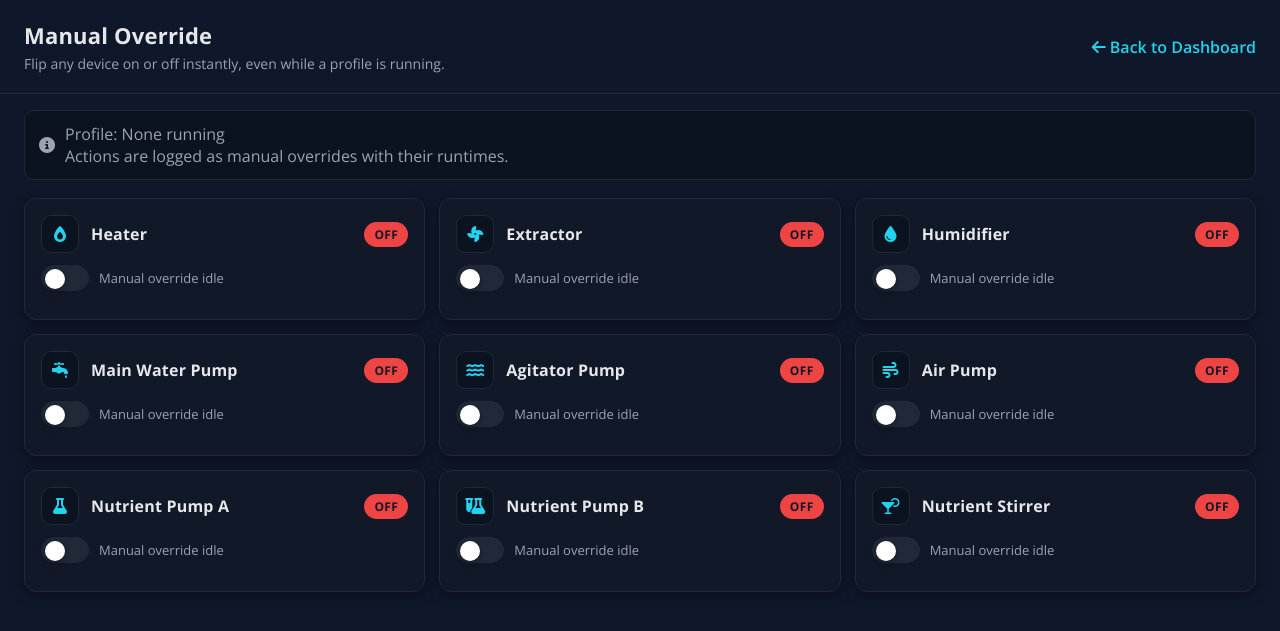
After one commit to Ollie9T7/G, a Flask app: page /manual in a window 1280 px wide. The commit adds this page. Shown: the top 631 px of the page. Run offline with Flask 3, Linux system fonts and the light colour scheme; parts of the project's set-up code (start-up, migrations or seed data) failed here and were passed over.

Commit message:
addition of manual override

```diff
--- a/app.py
+++ b/app.py
@@ -162,6 +162,12 @@ status_data = {
     "reservoir_water_kg": None,
     "pump_cycle_res_before_kg": None,
     "reservoir_last_fill_iso": load_last_fill_iso(),
+
+    # Manual overrides (per-device state + timers)
+    "manual_overrides": {},
+
+    # Concentrate mixer state (used as nutrient stirrer)
+    "concentrate_mix_state": "OFF",
 
     # Agitator/Air pump timers
     "agitator_time_remaining_s": None,
@@ -1320,8 +1326,31 @@ def simulate_profile(profile_name: str, profile_data: dict):
 
 
 
+                # Manual override helpers (per-device opt-out from automation)
+        manual_overrides = status_data.setdefault("manual_overrides", {})
+
+        def _manual_entry(name: str):
+            return manual_overrides.get(name, {}) if isinstance(manual_overrides, dict) else {}
+
+        def _manual_active(name: str) -> bool:
+            try:
+                return bool(_manual_entry(name).get("active"))
+            except Exception:
+                return False
+
+        def _manual_on(name: str) -> bool:
+            try:
+                return str(_manual_entry(name).get("state", "OFF")).upper() == "ON"
+            except Exception:
+                return False
+
+
         # ─── Climate control (fan/heater/humidifier) ───
-        if _last_temp is None or _last_humidity is None:
+        if _manual_active("extractor"):
+            desired = _manual_on("extractor")
+            _set_fan(desired)
+            status_data["fan_state"] = "ON" if desired else "OFF"
+        elif _last_temp is None or _last_humidity is None:
             _set_fan(False);        status_data["fan_state"] = "OFF"
             _set_heater(False);     status_data["heater_state"] = "OFF"
             _set_humidifier(False); status_data["humidifier_state"] = "OFF"
@@ -1360,67 +1389,114 @@ def simulate_profile(profile_name: str, profile_data: dict):
             _set_fan(fan_should_on)
 
             # heater
-            t_min = status_data.get("temperature_min")
-            if t_min is not None and _last_temp is not None:
-                HYST = float((gs.get("hysteresis_temp_heater_c")
-                             if gs.get("hysteresis_temp_heater_c") is not None
-                             else gs.get("hysteresis_temp_c", 0.5)) or 0.0)
-                heater_should_on = devices.heater_on
-                if _last_temp < t_min:
-                    heater_should_on = True
-                elif _last_temp >= (t_min + HYST):
-                    heater_should_on = False
-                heater_min_on = int(gs.get("heater_min_on_s", 0) or 0)
-                if ((not heater_should_on) and devices.heater_on and devices.heater_on_since is not None
-                        and (_mono() - devices.heater_on_since) < heater_min_on):
-                    heater_should_on = True
-                _set_heater(heater_should_on)
-                status_data["heater_state"] = "ON" if heater_should_on else "OFF"
+            if _manual_active("heater"):
+                desired_heat = _manual_on("heater")
+                _set_heater(desired_heat)
+                status_data["heater_state"] = "ON" if desired_heat else "OFF"
+            else:
+                t_min = status_data.get("temperature_min")
+                if t_min is not None and _last_temp is not None:
+                    HYST = float((gs.get("hysteresis_temp_heater_c")
+                                 if gs.get("hysteresis_temp_heater_c") is not None
+                                 else gs.get("hysteresis_temp_c", 0.5)) or 0.0)
+                    heater_should_on = devices.heater_on
+                    if _last_temp < t_min:
+                        heater_should_on = True
+                    elif _last_temp >= (t_min + HYST):
+                        heater_should_on = False
+                    heater_min_on = int(gs.get("heater_min_on_s", 0) or 0)
+                    if ((not heater_should_on) and devices.heater_on and devices.heater_on_since is not None
+                            and (_mono() - devices.heater_on_since) < heater_min_on):
+                        heater_should_on = True
+                    _set_heater(heater_should_on)
+                    status_data["heater_state"] = "ON" if heater_should_on else "OFF"
 
             # humidifier
-            h_min = status_data.get("humidity_min")
-            if h_min is not None and _last_humidity is not None:
-                HUM_HYST = float((gs.get("hysteresis_humidity_humidifier_pct")
-                                 if gs.get("hysteresis_humidity_humidifier_pct") is not None
-                                 else gs.get("hysteresis_humidity_pct", 1.5)) or 0.0)
-                humid_should_on = devices.humidifier_on
-                if _last_humidity < h_min:
-                    humid_should_on = True
-                elif _last_humidity >= (h_min + HUM_HYST):
-                    humid_should_on = False
-                humidifier_min_on = int(gs.get("humidifier_min_on_s", 0) or 0)
-                if ((not humid_should_on) and devices.humidifier_on and devices.humidifier_on_since is not None
-                        and (_mono() - devices.humidifier_on_since) < humidifier_min_on):
-                    humid_should_on = True
-                _set_humidifier(humid_should_on)
-                status_data["humidifier_state"] = "ON" if humid_should_on else "OFF"
+            if _manual_active("humidifier"):
+                desired_humid = _manual_on("humidifier")
+                _set_humidifier(desired_humid)
+                status_data["humidifier_state"] = "ON" if desired_humid else "OFF"
+            else:
+                h_min = status_data.get("humidity_min")
+                if h_min is not None and _last_humidity is not None:
+                    HUM_HYST = float((gs.get("hysteresis_humidity_humidifier_pct")
+                                     if gs.get("hysteresis_humidity_humidifier_pct") is not None
+                                     else gs.get("hysteresis_humidity_pct", 1.5)) or 0.0)
+                    humid_should_on = devices.humidifier_on
+                    if _last_humidity < h_min:
+                        humid_should_on = True
+                    elif _last_humidity >= (h_min + HUM_HYST):
+                        humid_should_on = False
+                    humidifier_min_on = int(gs.get("humidifier_min_on_s", 0) or 0)
+                    if ((not humid_should_on) and devices.humidifier_on and devices.humidifier_on_since is not None
+                            and (_mono() - devices.humidifier_on_since) < humidifier_min_on):
+                        humid_should_on = True
+                    _set_humidifier(humid_should_on)
+                    status_data["humidifier_state"] = "ON" if humid_should_on else "OFF"
 
         # ─── Pump window hard gate ───
         win_on  = profile_data.get("pump", {}).get("_win_on_h")
         win_off = profile_data.get("pump", {}).get("_win_off_h")
         allowed_now = _in_hour_window(win_on, win_off)
+        manual_pump_active = _manual_active("main_pump")
+        manual_ag_active = _manual_active("agitator_pump")
+        manual_air_active = _manual_active("air_pump")
+
+        if manual_pump_active:
+            desired_pump = _manual_on("main_pump")
+            _set_main_pump(desired_pump)
+            status_data["pump_state"] = "ON" if desired_pump else "OFF"
+            status_data["pump_phase_end_ts"] = None
+            status_data["pump_time_remaining_s"] = None
+        if manual_ag_active:
+            desired_ag = _manual_on("agitator_pump")
+            _set_agitator(desired_ag)
+            status_data["agitator_state"] = "ON" if desired_ag else "OFF"
+            status_data["agitator_phase_end_ts"] = None
+            status_data["agitator_time_remaining_s"] = None
+        if manual_air_active:
+            desired_air = _manual_on("air_pump")
+            _set_air_pump(desired_air)
+            status_data["air_pump_state"] = "ON" if desired_air else "OFF"
+            status_data["air_pump_phase_end_ts"] = None
+            status_data["air_pump_time_remaining_s"] = None
+
         if not allowed_now:
-            if status_data.get("pump_state") == "ON":
+            if status_data.get("pump_state") == "ON" and not manual_pump_active:
                 status_data["pump_state"] = "OFF"
                 _set_main_pump(False)
                 status_data["pump_phase_end_ts"] = None
                 status_data["pump_time_remaining_s"] = None
-            if status_data.get("agitator_state") == "ON":
+            if status_data.get("agitator_state") == "ON" and not manual_ag_active:
                 _set_agitator(False); status_data["agitator_state"] = "OFF"
                 status_data["agitator_phase_end_ts"] = None
                 status_data["agitator_time_remaining_s"] = None
-            if status_data.get("air_pump_state") == "ON":
+            if status_data.get("air_pump_state") == "ON" and not manual_air_active:
                 _set_air_pump(False); status_data["air_pump_state"] = "OFF"
                 status_data["air_pump_phase_end_ts"] = None
                 status_data["air_pump_time_remaining_s"] = None
             next_on_due_at = _next_window_open_ts(win_on, win_off, now_dt=datetime.datetime.now())
-            if STOP_EVENT.wait(0.25):
-                return
-            continue
+            if not (manual_pump_active or manual_ag_active or manual_air_active):
+                if STOP_EVENT.wait(0.25):
+                    return
+                continue
 
 
         # ─── Scheduler (pump + premix) ───
-        if pump_off <= 0 and pump_on <= 0:
+        manual_scheduler_locked = manual_pump_active or manual_ag_active or manual_air_active
+        if manual_scheduler_locked:
+            if (not manual_pump_active) and status_data.get("pump_state") == "ON":
+                status_data["pump_state"] = "OFF"
+                _set_main_pump(False)
+            status_data["pump_phase_end_ts"] = None if not manual_pump_active else status_data.get("pump_phase_end_ts")
+            status_data["pump_time_remaining_s"] = None
+            if not manual_ag_active:
+                status_data["agitator_phase_end_ts"] = None
+                status_data["agitator_time_remaining_s"] = None
+            if not manual_air_active:
+                status_data["air_pump_phase_end_ts"] = None
+                status_data["air_pump_time_remaining_s"] = None
+        elif pump_off <= 0 and pump_on <= 0:
             # disabled
             if status_data.get("pump_state") == "ON":
                 status_data["pump_state"] = "OFF"
@@ -1498,7 +1574,8 @@ def simulate_profile(profile_name: str, profile_data: dict):
                     status_data["air_pump_phase_end_ts"] = None
                     status_data["air_pump_time_remaining_s"] = None
 
-        # ─── Update countdowns (for UI) ───
+
+# ─── Update countdowns (for UI) ───
         if status_data.get("pump_state") == "ON":
             end_ts = status_data.get("pump_phase_end_ts")
             if isinstance(end_ts, (int, float)) and end_ts > 0:
@@ -1728,11 +1805,13 @@ app.config["CTX"] = CTX  # make available to blueprints via current_app.config["
 from web.profiles_routes import bp as profiles_bp
 from web.control_routes import bp as control_bp
 from web.system_routes import bp as system_bp
+from web.manual_routes import bp as manual_bp
 
 app.register_blueprint(system_bp)       # '/', '/status.json', '/settings/global', etc.
 app.register_blueprint(profiles_bp)     # '/profiles', '/new', '/edit/...', archive/restore/duplicate
 app.register_blueprint(control_bp)      # '/run/...', '/stop', '/pause', '/unpause', '/resume', '/dismiss-resume'
 app.register_blueprint(reservoirs_bp)   # for the reservoir management
+app.register_blueprint(manual_bp)
 
 # Scale settings + raw data API (keeps same routes as before)
 from sensors.scale_api import scale_bp
--- a/templates/dashboard.html
+++ b/templates/dashboard.html
@@ -1111,6 +1111,12 @@ function updateSensors(d){
   function wireControls() {
     wireAjaxForm('ap-form-pause');
     wireAjaxForm('ap-form-unpause');
+    const manualBtn = document.getElementById('lss-manual');
+    if (manualBtn) {
+      manualBtn.addEventListener('click', () => {
+        window.location.href = '/manual';
+      });
+    }
   }
 
   // --- Poller ---
--- /dev/null
+++ b/templates/manual_override.html
@@ -0,0 +1,293 @@
+<!DOCTYPE html>
+<html lang="en">
+<head>
+  <meta charset="UTF-8" />
+  <title>Manual Override</title>
+  <link rel="preconnect" href="https://fonts.googleapis.com">
+  <link rel="preconnect" href="https://fonts.gstatic.com" crossorigin>
+  <link href="https://fonts.googleapis.com/css2?family=Open+Sans:wght@400;600;700&display=swap" rel="stylesheet">
+  <link rel="stylesheet" href="https://cdnjs.cloudflare.com/ajax/libs/font-awesome/6.5.0/css/all.min.css">
+  <meta name="viewport" content="width=device-width, initial-scale=1">
+  <style>
+    :root {
+      --bg: #0f172a;
+      --card: #111827;
+      --border: #1f2937;
+      --text: #e5e7eb;
+      --muted: #9ca3af;
+      --accent: #22d3ee;
+      --pill-on: #22c55e;
+      --pill-off: #ef4444;
+    }
+    * { box-sizing: border-box; }
+    body {
+      margin: 0;
+      font-family: 'Open Sans', system-ui, -apple-system, sans-serif;
+      background: var(--bg);
+      color: var(--text);
+      min-height: 100vh;
+    }
+    header {
+      padding: 20px 24px;
+      border-bottom: 1px solid var(--border);
+      display: flex;
+      align-items: center;
+      justify-content: space-between;
+    }
+    .title {
+      font-size: 22px;
+      font-weight: 700;
+      letter-spacing: 0.2px;
+    }
+    .subtitle {
+      color: var(--muted);
+      margin-top: 4px;
+      font-size: 14px;
+    }
+    .nav-link {
+      color: var(--accent);
+      text-decoration: none;
+      font-weight: 600;
+    }
+    .wrapper { padding: 16px 24px 32px; }
+    .banner {
+      background: #0b1220;
+      border: 1px solid var(--border);
+      border-radius: 10px;
+      padding: 12px 14px;
+      color: var(--muted);
+      margin-bottom: 18px;
+      display: flex;
+      gap: 10px;
+      align-items: center;
+    }
+    .card-grid {
+      display: grid;
+      grid-template-columns: repeat(auto-fit, minmax(320px, 1fr));
+      gap: 14px;
+    }
+    .card {
+      background: var(--card);
+      border: 1px solid var(--border);
+      border-radius: 12px;
+      padding: 16px;
+      display: flex;
+      flex-direction: column;
+      gap: 12px;
+      box-shadow: 0 4px 12px rgba(0,0,0,0.35);
+    }
+    .card-header {
+      display: flex;
+      justify-content: space-between;
+      align-items: center;
+      font-weight: 700;
+      letter-spacing: 0.2px;
+    }
+    .pill {
+      padding: 4px 10px;
+      border-radius: 999px;
+      font-size: 12px;
+      font-weight: 700;
+      letter-spacing: 0.4px;
+      color: #0b111f;
+    }
+    .pill.on { background: var(--pill-on); }
+    .pill.off { background: var(--pill-off); color: #111827; }
+    .toggle {
+      position: relative;
+      width: 48px;
+      height: 26px;
+      background: #1f2937;
+      border-radius: 20px;
+      border: 1px solid var(--border);
+      cursor: pointer;
+      transition: all 0.2s ease;
+    }
+    .toggle::after {
+      content: '';
+      position: absolute;
+      top: 3px;
+      left: 3px;
+      width: 20px;
+      height: 20px;
+      background: #fff;
+      border-radius: 50%;
+      transition: transform 0.2s ease;
+      box-shadow: 0 2px 6px rgba(0,0,0,0.35);
+    }
+    .toggle.on {
+      background: #0ea5e9;
+      border-color: #38bdf8;
+    }
+    .toggle.on::after { transform: translateX(22px); }
+    .card-footer {
+      display: flex;
+      justify-content: space-between;
+      align-items: center;
+      color: var(--muted);
+      font-size: 13px;
+    }
+    .status-line { color: var(--muted); font-size: 13px; }
+    .grid-item { display: flex; gap: 12px; align-items: center; }
+    .icon-box {
+      width: 38px;
+      height: 38px;
+      border-radius: 10px;
+      background: #0b1220;
+      display: grid;
+      place-items: center;
+      color: var(--accent);
+      border: 1px solid var(--border);
+    }
+    .device-name { font-weight: 700; }
+    .toggle-row { display: flex; align-items: center; gap: 10px; }
+    .muted { color: var(--muted); }
+  </style>
+</head>
+<body>
+  <header>
+    <div>
+      <div class="title">Manual Override</div>
+      <div class="subtitle">Flip any device on or off instantly, even while a profile is running.</div>
+    </div>
+    <a href="/" class="nav-link"><i class="fa-solid fa-arrow-left"></i> Back to Dashboard</a>
+  </header>
+  <div class="wrapper">
+    <div class="banner">
+      <i class="fa-solid fa-circle-info"></i>
+      <div>
+        <div id="profile-label">Profile: None running</div>
+        <div class="muted">Actions are logged as manual overrides with their runtimes.</div>
+      </div>
+    </div>
+
+    <div class="card-grid" id="card-grid"></div>
+  </div>
+
+  <script>
+    const DEVICES = [
+      { key: 'heater', label: 'Heater', icon: 'fa-fire-flame-simple' },
+      { key: 'extractor', label: 'Extractor', icon: 'fa-fan' },
+      { key: 'humidifier', label: 'Humidifier', icon: 'fa-droplet' },
+      { key: 'main_pump', label: 'Main Water Pump', icon: 'fa-faucet-drip' },
+      { key: 'agitator_pump', label: 'Agitator Pump', icon: 'fa-water' },
+      { key: 'air_pump', label: 'Air Pump', icon: 'fa-wind' },
+      { key: 'nutrient_pump_a', label: 'Nutrient Pump A', icon: 'fa-flask' },
+      { key: 'nutrient_pump_b', label: 'Nutrient Pump B', icon: 'fa-flask-vial' },
+      { key: 'nutrient_stirrer', label: 'Nutrient Stirrer', icon: 'fa-martini-glass-citrus' },
+    ];
+
+    function pillClass(state) { return state === 'ON' ? 'pill on' : 'pill off'; }
+
+    function buildCards() {
+      const grid = document.getElementById('card-grid');
+      grid.innerHTML = '';
+      DEVICES.forEach(dev => {
+        const card = document.createElement('div');
+        card.className = 'card';
+        card.innerHTML = `
+          <div class="card-header">
+            <div class="grid-item">
+              <div class="icon-box"><i class="fa-solid ${dev.icon}"></i></div>
+              <div class="device-name">${dev.label}</div>
+            </div>
+            <span class="pill off" data-pill="${dev.key}">OFF</span>
+          </div>
+          <div class="toggle-row">
+            <div class="toggle" role="switch" aria-checked="false" tabindex="0" data-toggle="${dev.key}"></div>
+            <div class="status-line" id="status-${dev.key}">Awaiting status…</div>
+          </div>
+          <div class="card-footer">
+            <span class="muted" id="since-${dev.key}"></span>
+            <span class="muted" id="duration-${dev.key}"></span>
+          </div>
+        `;
+        grid.appendChild(card);
+      });
+    }
+
+    async function fetchStatus() {
+      try {
+        const resp = await fetch('/manual/api/status', { cache: 'no-store' });
+        const data = await resp.json();
+        applyStatus(data);
+      } catch (err) {
+        console.warn('manual status error', err);
+      }
+    }
+
+    async function toggleDevice(key, on) {
+      try {
+        const resp = await fetch('/manual/api/toggle', {
+          method: 'POST',
+          headers: { 'Content-Type': 'application/json' },
+          body: JSON.stringify({ device: key, on }),
+        });
+        const data = await resp.json();
+        if (data.devices) applyStatus({ devices: data.devices });
+      } catch (err) {
+        console.warn('manual toggle failed', err);
+      }
+    }
+
+    function applyStatus(payload) {
+      const profile = payload.running_profile;
+      document.getElementById('profile-label').textContent = profile ? `Profile running: ${profile}` : 'Profile: None running';
+      const devices = payload.devices || {};
+      DEVICES.forEach(dev => {
+        const info = devices[dev.key] || {};
+        const state = (info.state || 'OFF').toUpperCase();
+        const pill = document.querySelector(`[data-pill="${dev.key}"]`);
+        const toggle = document.querySelector(`[data-toggle="${dev.key}"]`);
+        const statusLine = document.getElementById(`status-${dev.key}`);
+        const since = document.getElementById(`since-${dev.key}`);
+        const duration = document.getElementById(`duration-${dev.key}`);
+        if (pill) {
+          pill.textContent = state;
+          pill.className = pillClass(state);
+        }
+        if (toggle) {
+          toggle.classList.toggle('on', state === 'ON');
+          toggle.setAttribute('aria-checked', state === 'ON');
+        }
+        if (statusLine) {
+          statusLine.textContent = info.manual_active ? 'Manual override active' : 'Manual override idle';
+        }
+        if (since) {
+          since.textContent = info.since ? `Since: ${info.since}` : '';
+        }
+        if (duration) {
+          duration.textContent = info.last_duration_s ? `Last run: ${Math.round(info.last_duration_s)}s` : '';
+        }
+      });
+    }
+
+    document.addEventListener('click', (e) => {
+      const toggleEl = e.target.closest('[data-toggle]');
+      if (!toggleEl) return;
+      const key = toggleEl.getAttribute('data-toggle');
+      const next = !toggleEl.classList.contains('on');
+      toggleEl.classList.toggle('on', next);
+      toggleEl.setAttribute('aria-checked', next);
+      toggleDevice(key, next);
+    });
+
+    document.addEventListener('keydown', (e) => {
+      const toggleEl = e.target.closest('[data-toggle]');
+      if (!toggleEl) return;
+      if (e.key === 'Enter' || e.key === ' ') {
+        e.preventDefault();
+        const key = toggleEl.getAttribute('data-toggle');
+        const next = !toggleEl.classList.contains('on');
+        toggleEl.classList.toggle('on', next);
+        toggleEl.setAttribute('aria-checked', next);
+        toggleDevice(key, next);
+      }
+    });
+
+    buildCards();
+    fetchStatus();
+    setInterval(fetchStatus, 4000);
+  </script>
+</body>
+</html>
```
Also changed, not shown: devices/__init__.py (+7 -0 lines), web/manual_routes.py (added, +205 -0 lines), web/system_routes.py (+12 -0 lines).
